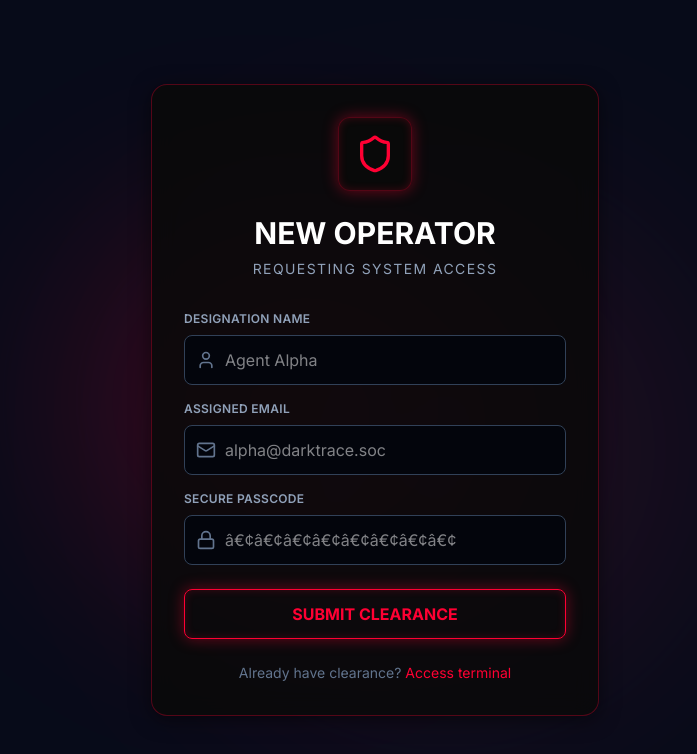
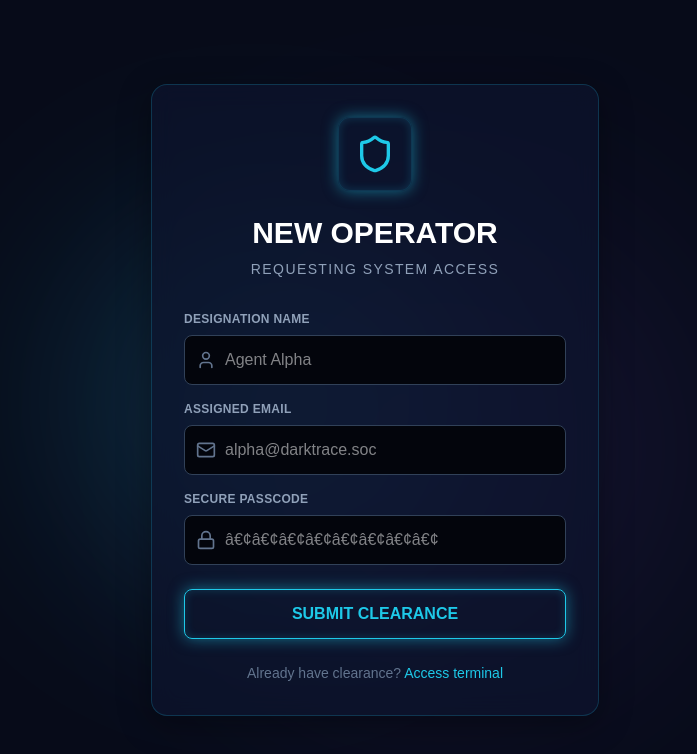
Before and after one commit to akashyadav1284/DarkTrace, a Next.js app in the folder frontend/: page /register in a window 1280 px wide. Shown: the top 754 px of the page, without its empty margins (265-962 px from the left). Built offline with nearby package versions, Linux system fonts and the light colour scheme; no server answers.

Commit message:
Restore original blue/cyan DarkTrace theme from initial commit, overwriting the red CSS

```diff
--- a/frontend/src/app/globals.css
+++ b/frontend/src/app/globals.css
@@ -1,46 +1,32 @@
 @import "tailwindcss";
 
 @theme {
-  --font-sans: var(--font-inter), sans-serif;
-  --font-heading: var(--font-orbitron), sans-serif;
-  --font-mono: var(--font-jetbrains-mono), monospace;
+  --font-sans: var(--font-geist-sans);
+  --font-mono: var(--font-geist-mono);
 
-  --color-cyber-dark: #000000;
-  --color-cyber-darker: #050505;
-  --color-cyber-card: rgba(10, 10, 10, 0.85);
-  --color-cyber-border: rgba(255, 0, 51, 0.3);
-  --color-cyber-primary: #ff0033;
-  --color-cyber-secondary: #ff2e63;
-  --color-cyber-accent: #ff0033;
-  --color-cyber-danger: #ff0033;
+  --color-cyber-dark: #070B19;
+  --color-cyber-darker: #03050C;
+  --color-cyber-card: rgba(14, 21, 46, 0.7);
+  --color-cyber-border: rgba(30, 201, 232, 0.2);
+  --color-cyber-primary: #1EC9E8;
+  --color-cyber-secondary: #8B5CF6;
+  --color-cyber-accent: #10B981;
+  --color-cyber-danger: #EF4444;
   --color-cyber-warning: #F59E0B;
 }
 
 :root {
-  --background: #050505;
-  --foreground: #e6e6e6;
+  --background: #03050C;
+  --foreground: #E2E8F0;
 }
 
 body {
   background: var(--background);
   color: var(--foreground);
-  font-family: var(--font-sans);
+  font-family: Arial, Helvetica, sans-serif;
   margin: 0;
   padding: 0;
   min-height: 100vh;
-}
-
-h1, h2, h3, h4, h5, h6 {
-  font-family: var(--font-heading);
-}
-
-/* Monospace overrides for standard tables/terminals if text-mono is used */
-.font-mono {
-  font-family: var(--font-mono);
-}
-
-.font-sans {
-  font-family: var(--font-inter), sans-serif;
 }
 
 .glass-panel {
@@ -48,42 +34,30 @@ h1, h2, h3, h4, h5, h6 {
   backdrop-filter: blur(12px);
   -webkit-backdrop-filter: blur(12px);
   border: 1px solid var(--color-cyber-border);
-  box-shadow: 0 4px 20px 0 rgba(0, 0, 0, 0.5);
-  transition: all 0.3s ease;
-}
-
-.glass-panel:hover {
-  border-color: rgba(255, 0, 51, 0.6);
-  box-shadow: 0 0 15px rgba(255, 0, 51, 0.15);
+  box-shadow: 0 8px 32px 0 rgba(0, 0, 0, 0.37);
 }
 
 .cyber-glow {
-  box-shadow: 0 0 15px rgba(255, 0, 51, 0.4), inset 0 0 8px rgba(255, 0, 51, 0.2);
+  box-shadow: 0 0 15px rgba(30, 201, 232, 0.5), inset 0 0 10px rgba(30, 201, 232, 0.2);
 }
 
 .cyber-glow-danger {
-  box-shadow: 0 0 20px rgba(255, 0, 51, 0.8), inset 0 0 15px rgba(255, 0, 51, 0.4);
-  animation: pulse-danger 1.5s infinite alternate;
-}
-
-@keyframes pulse-danger {
-  0% { box-shadow: 0 0 20px rgba(255, 0, 51, 0.8), inset 0 0 15px rgba(255, 0, 51, 0.4); }
-  100% { box-shadow: 0 0 35px rgba(255, 0, 51, 1), inset 0 0 20px rgba(255, 0, 51, 0.6); }
+  box-shadow: 0 0 15px rgba(239, 68, 68, 0.5), inset 0 0 10px rgba(239, 68, 68, 0.2);
 }
 
 .cyber-grid {
-  background-size: 50px 50px;
+  background-size: 40px 40px;
   background-image:
-    linear-gradient(to right, rgba(255, 0, 51, 0.05) 1px, transparent 1px),
-    linear-gradient(to bottom, rgba(255, 0, 51, 0.05) 1px, transparent 1px);
-  mask-image: linear-gradient(to bottom, transparent, black 20%, black 80%, transparent);
-  -webkit-mask-image: linear-gradient(to bottom, transparent, black 20%, black 80%, transparent);
+    linear-gradient(to right, rgba(30, 201, 232, 0.05) 1px, transparent 1px),
+    linear-gradient(to bottom, rgba(30, 201, 232, 0.05) 1px, transparent 1px);
+  mask-image: linear-gradient(to bottom, transparent, black 10%, black 90%, transparent);
+  -webkit-mask-image: linear-gradient(to bottom, transparent, black 10%, black 90%, transparent);
   animation: grid-move 20s linear infinite;
 }
 
 @keyframes grid-move {
   0% { background-position: 0 0; }
-  100% { background-position: 0 50px; }
+  100% { background-position: 0 40px; }
 }
 
 body::before {
@@ -94,35 +68,22 @@ body::before {
   background-color: var(--background);
 }
 
-/* Red scanlines overlay */
 body::after {
   content: "";
   position: fixed;
   top: 0; left: 0; right: 0; bottom: 0;
   z-index: -1;
   pointer-events: none;
-  background-size: 100% 4px;
-  background-image: linear-gradient(0deg, transparent 50%, rgba(255, 0, 51, 0.02) 50%);
-  opacity: 0.8;
+  background-size: 40px 40px;
+  background-image:
+    linear-gradient(to right, rgba(30, 201, 232, 0.08) 1px, transparent 1px),
+    linear-gradient(to bottom, rgba(30, 201, 232, 0.08) 1px, transparent 1px);
+  animation: grid-move 30s linear infinite;
+  opacity: 0.5;
 }
 
 /* Custom scrollbar */
-::-webkit-scrollbar { width: 6px; height: 6px; }
-::-webkit-scrollbar-track { background: #050505; }
-::-webkit-scrollbar-thumb { background: rgba(255, 0, 51, 0.5); border-radius: 4px; }
-::-webkit-scrollbar-thumb:hover { background: rgba(255, 0, 51, 0.8); }
-
-/* Glitch effect on hover for certain elements */
-.glitch-hover:hover {
-  animation: glitch-skew 0.3s cubic-bezier(0.25, 0.46, 0.45, 0.94) both infinite;
-  color: #ff0033;
-}
-
-@keyframes glitch-skew {
-  0% { transform: skew(0deg); }
-  20% { transform: skew(-10deg); }
-  40% { transform: skew(10deg); }
-  60% { transform: skew(-5deg); }
-  80% { transform: skew(5deg); }
-  100% { transform: skew(0deg); }
-}
+::-webkit-scrollbar { width: 8px; height: 8px; }
+::-webkit-scrollbar-track { background: #03050C; }
+::-webkit-scrollbar-thumb { background: #1EC9E8; border-radius: 4px; }
+::-webkit-scrollbar-thumb:hover { background: #159ab3; }
```
